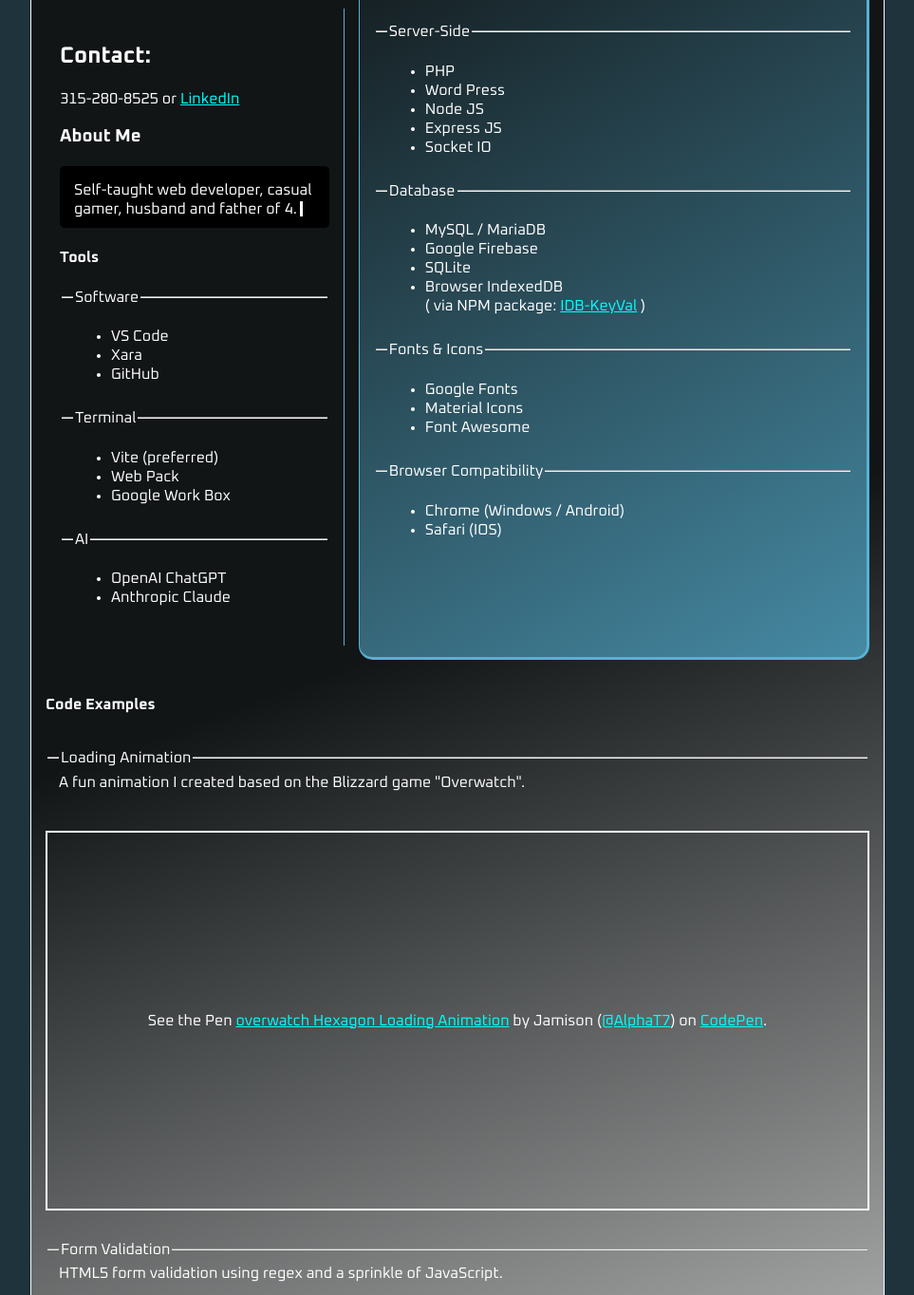
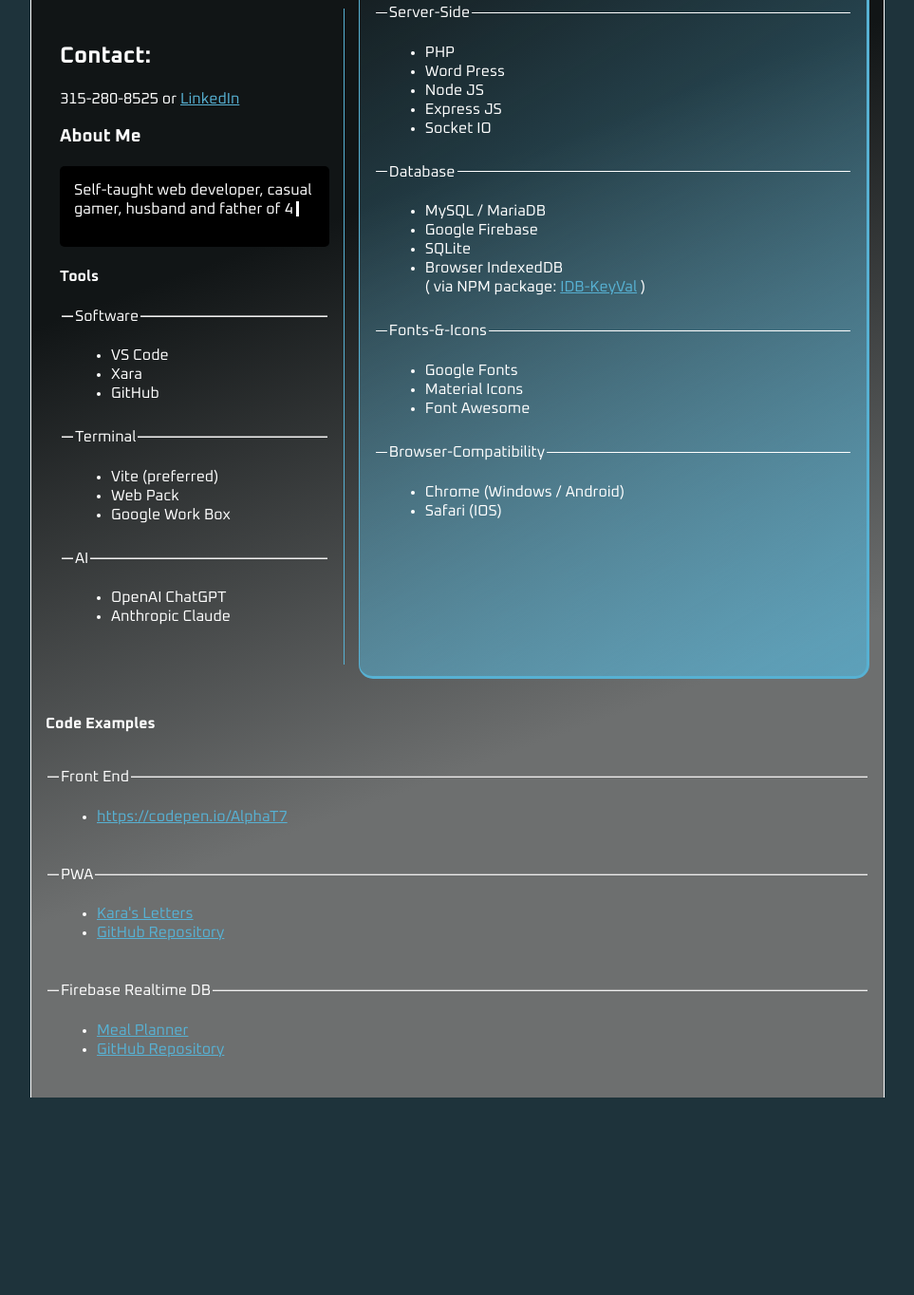
Before and after one commit to AlphaT7/portfolio, a website built with Vite: page src/index.html in a window 1280 px wide. Shown: the part 396-1760 px from the top of the page at 95% size, without its empty margins (158-1121 px from the left). After the commit the page ends 1552 px from the top, so only its background shows below. Built offline with nearby package versions, Linux system fonts and the light colour scheme; a script that the page names is missing; a web font is replaced by a local one.

Commit message:
Minor css//HTML/grammer corrections; added favicon;

```diff
--- a/src/index.html
+++ b/src/index.html
@@ -3,8 +3,9 @@
 <head>
     <meta charset="UTF-8">
     <meta name="viewport" content="width=device-width, initial-scale=1.0">
-    <title>My Portfolio</title>
+    <title>Jamison Winters</title>
     <link rel="stylesheet" href="style.css">
+    <link rel="shortcut icon" href="./favicon.ico" type="image/x-icon">
     <script src="./main.js" defer></script>
 </head>
 <body>
@@ -74,7 +75,6 @@
                     <li>JS Canvas</li>
                     <li>Regex</li>
                     <li>PWA</li>
-                    <li>VueJS</li>
                     <li>Bootstrap</li>
                 </ul>
             </fieldset>
@@ -98,7 +98,7 @@
                 </ul>
             </fieldset>
             <fieldset>
-                <legend>Fonts & Icons</legend>
+                <legend>Fonts-&-Icons</legend>
                 <ul>
                     <li>Google Fonts</li>
                     <li>Material Icons</li>
@@ -106,7 +106,7 @@
                 </ul>
             </fieldset>
             <fieldset>
-                <legend>Browser Compatibility</legend>
+                <legend>Browser-Compatibility</legend>
                 <ul>
                     <li>Chrome (Windows / Android)</li>
                     <li>Safari (IOS)</li>
@@ -120,52 +120,39 @@
             <h4>Code Examples</h4>
 
             <fieldset>
-                <legend>Loading Animation</legend>
-                A fun animation I created based on the Blizzard game "Overwatch".
+                <legend>Front End</legend>
+                <ul>
+                    <li>
+                        <a href="https://codepen.io/AlphaT7" target="_blank">https://codepen.io/AlphaT7</a>
+                    </li>
+                </ul>
             </fieldset>
 
-            <div>
-                <p class="codepen" data-height="400" data-theme-id="dark" data-default-tab="result" data-slug-hash="BaJReVX"
-                    data-pen-title="overwatch Hexagon Loading Animation" data-user="AlphaT7"
-                    style="height: 400px; box-sizing: border-box; display: flex; align-items: center; justify-content: center; border: 2px solid; margin: 1em 0; padding: 1em;">
-                    <span>See the Pen <a href="https://codepen.io/AlphaT7/pen/BaJReVX">
-                            overwatch Hexagon Loading Animation</a> by Jamison (<a href="https://codepen.io/AlphaT7">@AlphaT7</a>)
-                        on <a href="https://codepen.io">CodePen</a>.</span>
-                </p>
-                <script async src="https://cpwebassets.codepen.io/assets/embed/ei.js"></script>
-            </div>
+            <fieldset>
+                <legend>PWA</legend>
+                <ul>
+                    <li>
+                        <a href="https://karasletters-abb2b.firebaseapp.com/" target="_blank">Kara's Letters</a>
+                    </li>
+                    <li>
+                        <a href="https://github.com/AlphaT7/KarasLetters" target="_blank">GitHub Repository</a>
+                    </li>
+
+                </ul>
+            </fieldset>
 
             <fieldset>
-                <legend>Form Validation</legend>
-                HTML5 form validation using regex and a sprinkle of JavaScript.
+                <legend>Firebase Realtime DB</legend>
+                <ul>
+                    <li>
+                        <a href="https://mealplanner-f2215.web.app/" target="_blank">Meal Planner</a>
+                    </li>
+                    <li>
+                        <a href="https://github.com/AlphaT7/mealplanner" target="_blank">GitHub Repository</a>
+                    </li>
+                </ul>
             </fieldset>
 
-            <div>
-                <p class="codepen" data-height="450" data-theme-id="dark" data-default-tab="result" data-slug-hash="Jjqbbwx"
-                    data-pen-title="HTML5 + JavaScript Form Validation" data-user="AlphaT7"
-                    style="height: 450px; box-sizing: border-box; display: flex; align-items: center; justify-content: center; border: 2px solid; margin: 1em 0; padding: 1em;">
-                    <span>See the Pen <a href="https://codepen.io/AlphaT7/pen/Jjqbbwx">
-                            HTML5 + JavaScript Form Validation</a> by Jamison (<a href="https://codepen.io/AlphaT7">@AlphaT7</a>)
-                        on <a href="https://codepen.io">CodePen</a>.</span>
-                </p>
-                <script async src="https://cpwebassets.codepen.io/assets/embed/ei.js"></script>
-            </div>
-
-            <fieldset>
-                <legend>Stopwatch Timer</legend>
-                A stopwatch that uses <span class="code">performance.now()</span> to maintain time accuracy if it's browser tab loses focus.
-            </fieldset>
-
-            <div>
-                <p class="codepen" data-height="450" data-theme-id="dark" data-default-tab="result" data-slug-hash="WNyaye"
-                    data-pen-title="Stop Watch Timer" data-user="AlphaT7"
-                    style="height: 450px; box-sizing: border-box; display: flex; align-items: center; justify-content: center; border: 2px solid; margin: 1em 0; padding: 1em;">
-                    <span>See the Pen <a href="https://codepen.io/AlphaT7/pen/WNyaye">
-                            Stop Watch Timer</a> by Jamison (<a href="https://codepen.io/AlphaT7">@AlphaT7</a>)
-                        on <a href="https://codepen.io">CodePen</a>.</span>
-                </p>
-                <script async src="https://cpwebassets.codepen.io/assets/embed/ei.js"></script>
-            </div>
         </section>
 
     </main>
--- a/src/main.js
+++ b/src/main.js
@@ -7,9 +7,9 @@
 
 typeIt(
   "mobileDescription",
-  "Self-taught web developer, casual gamer, husband and father of 4."
+  "Self-taught web developer, casual gamer, husband and father of 4"
 );
 typeIt(
   "desktopDescription",
-  "Self-taught web developer, casual gamer, husband and father of 4."
+  "Self-taught web developer, casual gamer, husband and father of 4"
 );
--- a/src/style.css
+++ b/src/style.css
@@ -16,12 +16,8 @@
     box-sizing: border-box;
 }
 
-a:visited {
-    color: silver;
-}
-
 a {
-    color:aqua;
+    color: #57B1D3;
 }
 
 header {
@@ -42,7 +38,6 @@
 
         img {
             position: absolute;
-
             width: 100%;
             height: auto;
         }
@@ -63,7 +58,7 @@
 
 main {
     background: #111516;
-    background: linear-gradient(160deg, rgba(17, 21, 22, 1) 37%, rgba(195, 195, 195, 1) 72%);
+    background: linear-gradient(160deg, rgba(17, 21, 22, 1) 37%, #6D6F6F 72%);
     padding: 15px;
     max-width: var(--doc_width);
     width: 100%;
@@ -95,9 +90,10 @@
     }
 
     section#knowledgeBase {
-        --panel-background: linear-gradient(150deg, rgba(17, 21, 22, 1) 11%, rgba(87, 177, 211, 1) 130%);
+        --panel-background: linear-gradient(150deg, rgba(17, 21, 22, 0) 11%, rgba(87, 177, 211, 1) 130%);
         --panel-border: rgba(87, 177, 211, 1);
 
+        /* backdrop-filter: blur(5px) saturate(100%); */
         margin-top: 10%;
         grid-row: span 2;
         border: 1px solid #fff;
@@ -113,6 +109,7 @@
         color: #fff;
 
         fieldset {
+            border-top: 1px solid #fff;
             border-left: none;
             border-right: none;
             border-bottom: none;
@@ -158,7 +155,7 @@
 
 .terminal {
     width: 100%;
-    height: 65px;
+    height: 85px;
     color: #fff;
     margin: 5px auto;
 }
@@ -181,7 +178,7 @@
     }
 }
 
-@media (max-width: 1000px) {
+@media (max-width: 800px) {
     main {
         margin: 0 auto;
         display: flex;
```
Also changed, not shown: public/android-chrome-192x192.png (added), public/android-chrome-512x512.png (added), public/apple-touch-icon.png (added), public/favicon-16x16.png (added), public/favicon-32x32.png (added), public/favicon.ico (added), public/jamisonwinters.png, public/site.webmanifest (added).
